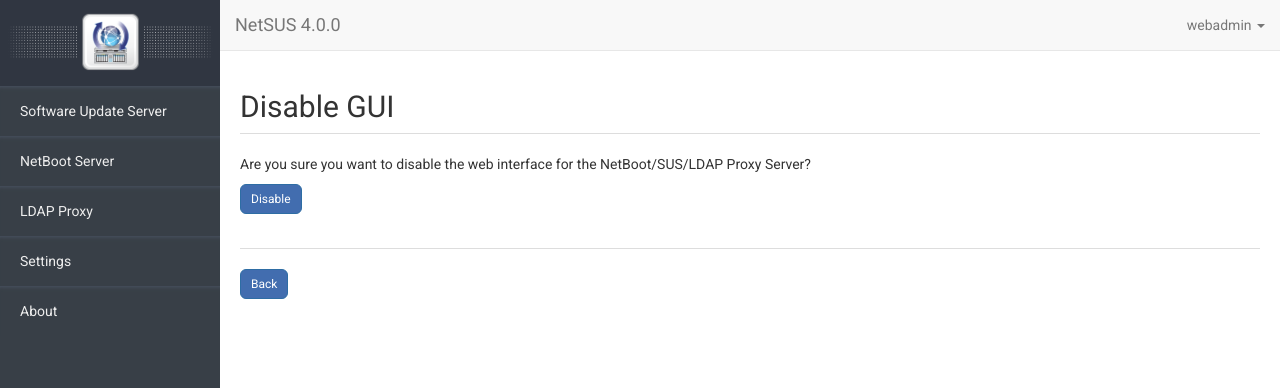
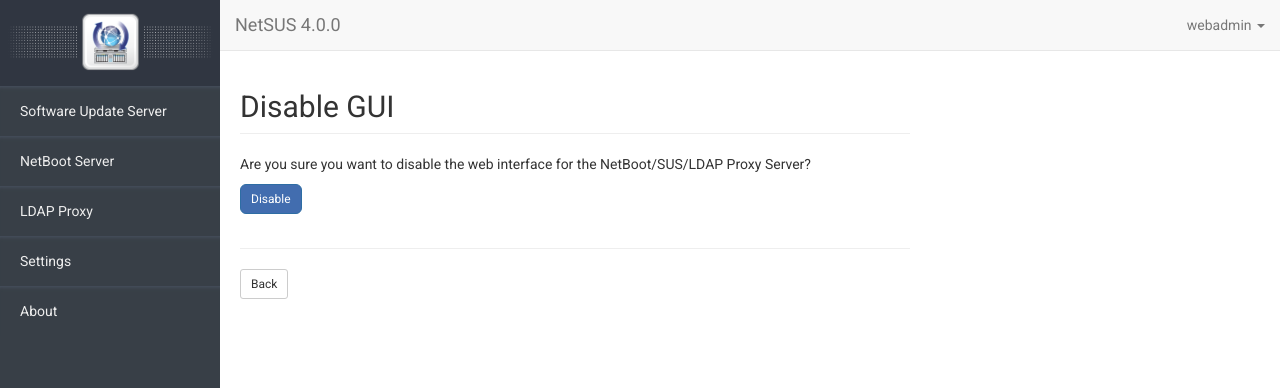
Before and after one commit to jamf/NetSUS, a PHP site: page /webadmin/disablegui.php in a window 1280 px wide. Shown: the top 388 px of the page. Run offline with PHP 8.4, Linux system fonts and the light colour scheme; the visitor is signed in with stand-in values (Sample User, id 1); data that the repository does not hold is empty; some libraries are stand-ins or nearby versions.

Commit message:
no message

```diff
--- a/webadmin/var/www/webadmin/disablegui.php
+++ b/webadmin/var/www/webadmin/disablegui.php
@@ -37,9 +37,12 @@ session_destroy();
 
 <h2>Disable GUI</h2>
 
-<ul class="nav nav-tabs"></ul>
+<div id="form-wrapper">
 
-<div id="form-wrapper">
+	<div class="row">
+		<div class="col-xs-12 col-sm-10 col-lg-8">
+
+			<hr>
 
 			<form action="disablegui.php" method="POST" name="disablegui" id="disablegui" >
 
@@ -53,10 +56,13 @@ session_destroy();
 
 			</form> <!-- end form Restart -->
 
-	<ul class="nav nav-tabs"></ul>
+			<hr>
 			<br>
 
-	<input type="button" id="back-button" name="action" class="btn btn-sm btn-primary" value="Back" onclick="document.location.href='<?php echo $_SERVER['HTTP_REFERER']; ?>'" <?php if (isset($_POST['confirm'])) { echo "disabled"; } ?>>
+			<input type="button" id="back-button" name="action" class="btn btn-sm btn-default" value="Back" onclick="document.location.href='<?php echo $_SERVER['HTTP_REFERER']; ?>'" <?php if (isset($_POST['confirm'])) { echo "disabled"; } ?>>
+
+		</div>
+	</div>
 
 </div><!--  end #form-wrapper -->
 
--- a/webadmin/var/www/webadmin/netBoot.php
+++ b/webadmin/var/www/webadmin/netBoot.php
@@ -156,7 +156,7 @@ window.onload = validateSubnet;
 
 				<div class="panel panel-default">
 					<div class="panel-heading">
-						<strong>Add Netboot</strong>
+						<strong>Add Netboot Server</strong>
 					</div>
 
 					<div class="panel-body no-pad-top">
--- a/webadmin/var/www/webadmin/scripts/infoPanel.js
+++ b/webadmin/var/www/webadmin/scripts/infoPanel.js
@@ -20,5 +20,5 @@ function CustomOver(text, title, id, id2) {
 	{
 		return;
 	}
-	return overlib(text, CAPTION, title, STICKY, WIDTH, 300, BGCOLOR, "#383F47", FGCOLOR, "#E6E6E6", TEXTPADDING, 5, CAPTIONPADDING, 5, BORDER, 0);
+	return overlib(text, CAPTION, title, STICKY, WIDTH, 300, CGCOLOR, "#434C55", FGCOLOR, "#F8F8F8", TEXTPADDING, 5, CAPTIONPADDING, 5, BORDER, 0);
 }
--- a/webadmin/var/www/webadmin/theme/styles.css
+++ b/webadmin/var/www/webadmin/theme/styles.css
@@ -9,12 +9,6 @@ body {
 }
 .table {
     margin-bottom: 5px;
-}
-#overDiv {
-    padding: 5px;
-}
-#overCap {
-    background-color: #383F47;
 }
 
 /*----------------------------------------------
```
Lines whose indentation alone changed are shown as unchanged.
